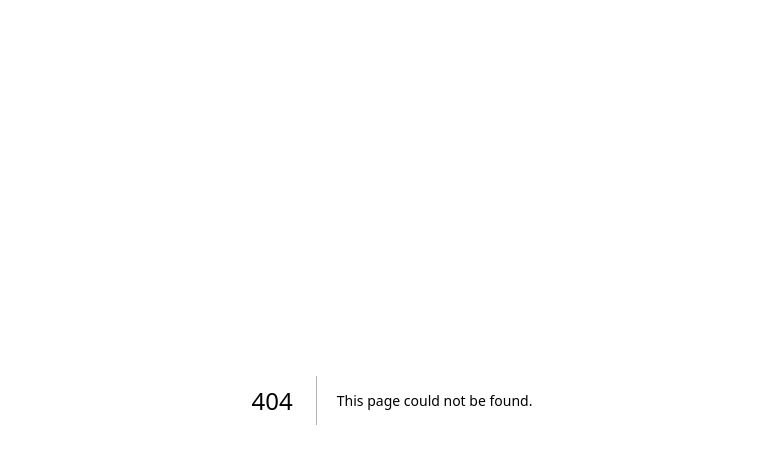
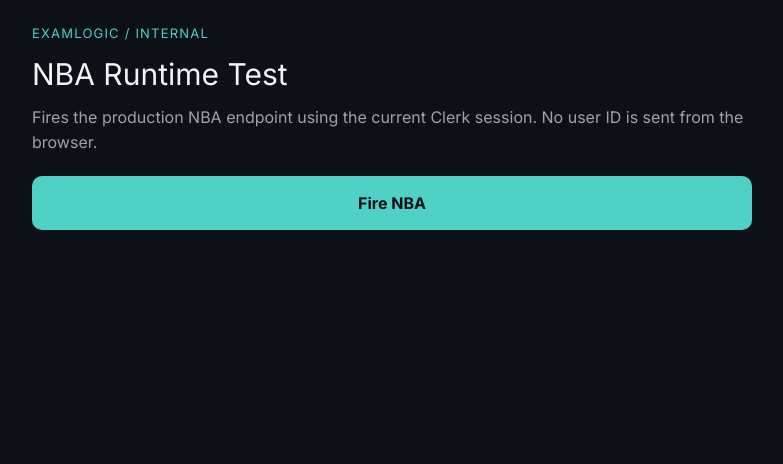
Before and after one commit to examforge99/examlogic, a Next.js app: page /debug/nba in a window 1280 px wide. Before the commit this address had no page. Shown: the top 464 px of the page, without its empty margins (248-1031 px from the left). Built offline with nearby package versions, Linux system fonts and the light colour scheme.

Commit message:
test(nba): add authenticated runtime test page

```diff
--- /dev/null
+++ b/src/app/debug/nba/page.tsx
@@ -0,0 +1,101 @@
+'use client';
+
+import { useState } from 'react';
+
+type Result = {
+  status: number;
+  body: unknown;
+};
+
+export default function NBATestPage() {
+  const [result, setResult] = useState<Result | null>(null);
+  const [loading, setLoading] = useState(false);
+
+  async function fire() {
+    setLoading(true);
+    setResult(null);
+
+    try {
+      const response = await fetch('/api/nba/fire', {
+        method: 'POST',
+        headers: { 'Content-Type': 'application/json' },
+        body: '{}',
+      });
+
+      const body = await response.json().catch(() => null);
+      setResult({ status: response.status, body });
+    } catch (error) {
+      setResult({
+        status: 0,
+        body: { error: error instanceof Error ? error.message : 'Request failed.' },
+      });
+    } finally {
+      setLoading(false);
+    }
+  }
+
+  return (
+    <main
+      style={{
+        minHeight: '100vh',
+        background: '#0D1117',
+        color: '#F3F4F6',
+        padding: '24px',
+        fontFamily: 'Inter, sans-serif',
+      }}
+    >
+      <div style={{ maxWidth: 720, margin: '0 auto' }}>
+        <p style={{ color: '#4FD1C5', fontSize: 13, letterSpacing: 1.2, textTransform: 'uppercase' }}>
+          ExamLogic / Internal
+        </p>
+        <h1 style={{ margin: '8px 0', fontSize: 30 }}>NBA Runtime Test</h1>
+        <p style={{ color: '#9CA3AF', lineHeight: 1.6 }}>
+          Fires the production NBA endpoint using the current Clerk session.
+          No user ID is sent from the browser.
+        </p>
+
+        <button
+          type="button"
+          onClick={fire}
+          disabled={loading}
+          style={{
+            marginTop: 20,
+            width: '100%',
+            padding: '15px 18px',
+            border: 0,
+            borderRadius: 10,
+            background: '#4FD1C5',
+            color: '#08110F',
+            fontWeight: 700,
+            fontSize: 16,
+            opacity: loading ? 0.65 : 1,
+          }}
+        >
+          {loading ? 'Firing NBA…' : 'Fire NBA'}
+        </button>
+
+        {result && (
+          <section style={{ marginTop: 24 }}>
+            <div style={{ marginBottom: 10, fontWeight: 700 }}>
+              HTTP {result.status}
+            </div>
+            <pre
+              style={{
+                margin: 0,
+                padding: 16,
+                overflowX: 'auto',
+                borderRadius: 10,
+                background: '#151B23',
+                color: '#D1D5DB',
+                fontSize: 13,
+                lineHeight: 1.6,
+              }}
+            >
+              {JSON.stringify(result.body, null, 2)}
+            </pre>
+          </section>
+        )}
+      </div>
+    </main>
+  );
+}
```
